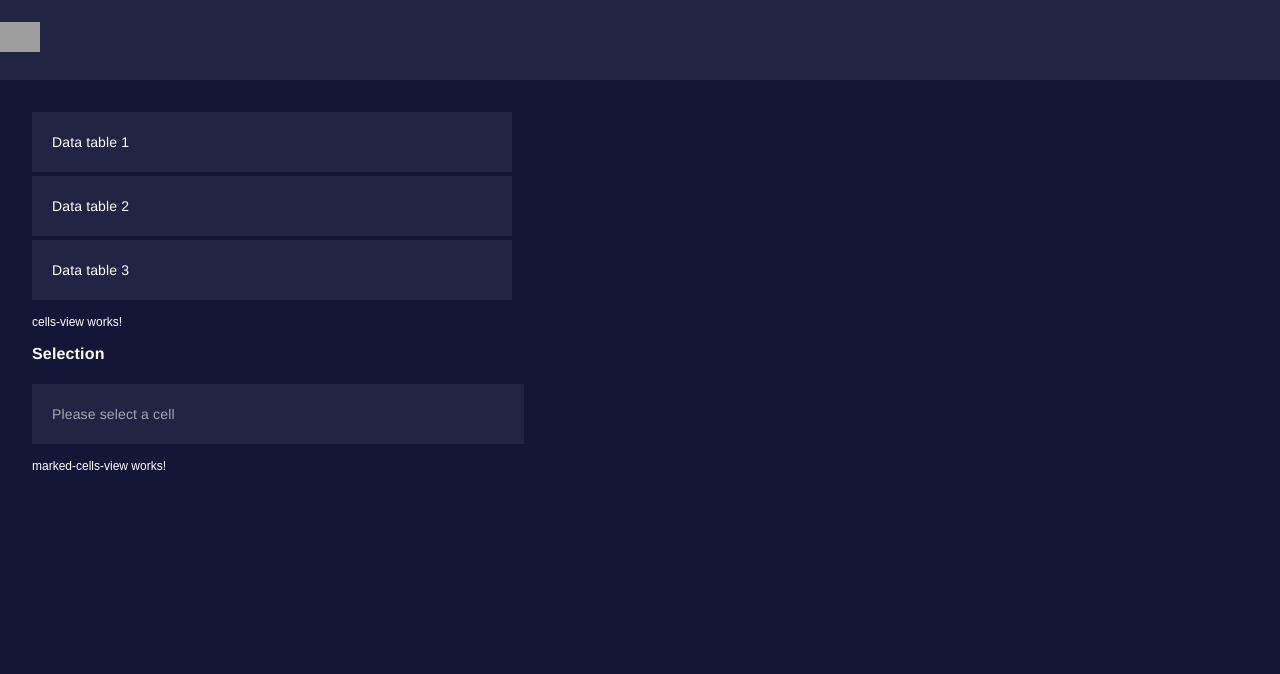
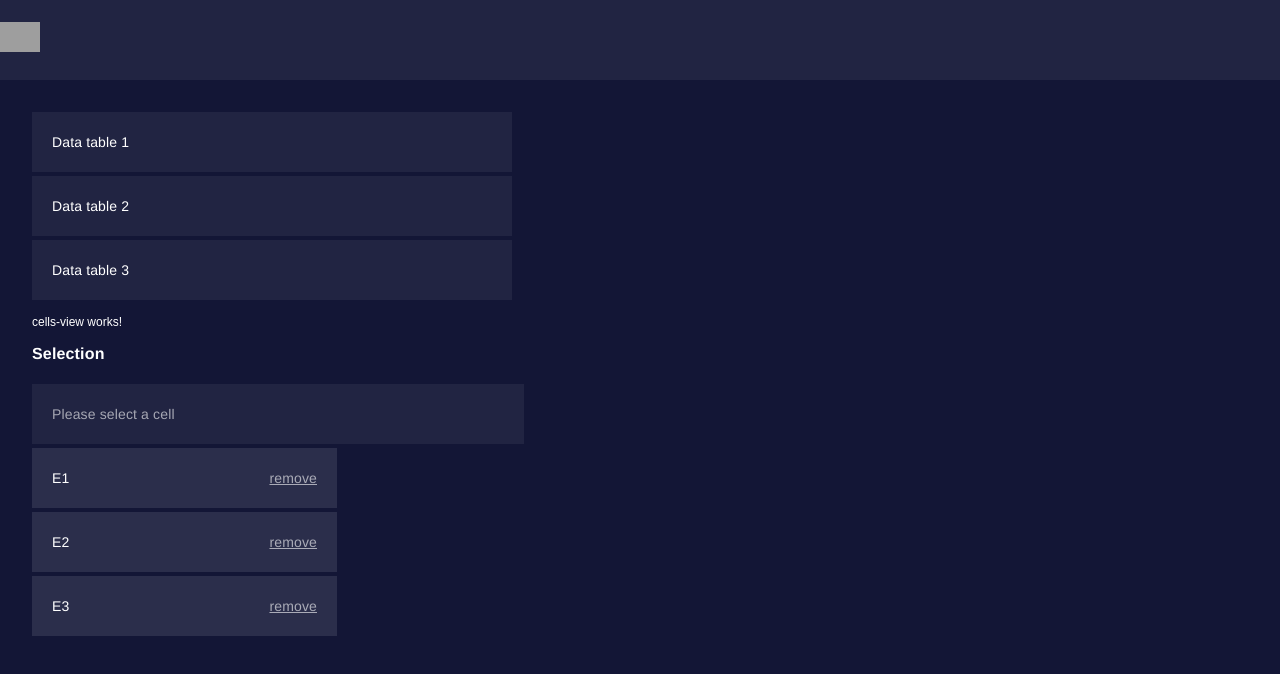
Before and after one commit to akshaykhanna/ExcelRegionSelection, an Angular app: page / in a window 1280 px wide. Shown: the top 674 px of the page. Built offline with nearby package versions, Linux system fonts and the light colour scheme; grey boxes are pictures that could not be loaded.

Commit message:
Create marked cells view ui

```diff
--- a/src/app/marked-cells-view/marked-cells-view.component.css
+++ b/src/app/marked-cells-view/marked-cells-view.component.css
@@ -0,0 +1,27 @@
+ul {
+  list-style-type: none;
+  padding: 0;
+  margin: 0;
+}
+.list-item {
+  height: 60px;
+  width: 305px;
+  border-radius: 0px;
+  background: rgba(255, 255, 255, 0.1);
+  margin: 4px 0;
+  padding: 20px;
+  box-sizing: border-box;
+  font-family: Helvetica Neue;
+  font-size: 14px;
+  font-style: normal;
+  font-weight: 400;
+  line-height: 20px;
+  letter-spacing: 0.01em;
+  text-align: left;
+  display: flex;
+  justify-content: space-between;
+}
+.remove-link {
+  color: rgba(255, 255, 255, 0.6);
+  text-decoration: underline;
+}
--- a/src/app/marked-cells-view/marked-cells-view.component.html
+++ b/src/app/marked-cells-view/marked-cells-view.component.html
@@ -1 +1,8 @@
-<p>marked-cells-view works!</p>
+<ul>
+  <li *ngFor="let markedCell of markedCells">
+    <div class="list-item">
+      <span>{{ markedCell }}</span>
+      <a class="remove-link">remove</a>
+    </div>
+  </li>
+</ul>
--- a/src/app/marked-cells-view/marked-cells-view.component.ts
+++ b/src/app/marked-cells-view/marked-cells-view.component.ts
@@ -6,7 +6,7 @@ import { Component, OnInit } from '@angular/core';
   styleUrls: ['./marked-cells-view.component.css']
 })
 export class MarkedCellsViewComponent implements OnInit {
-
+  markedCells = ['E1', 'E2', 'E3'];
   constructor() { }
 
   ngOnInit() {
```
